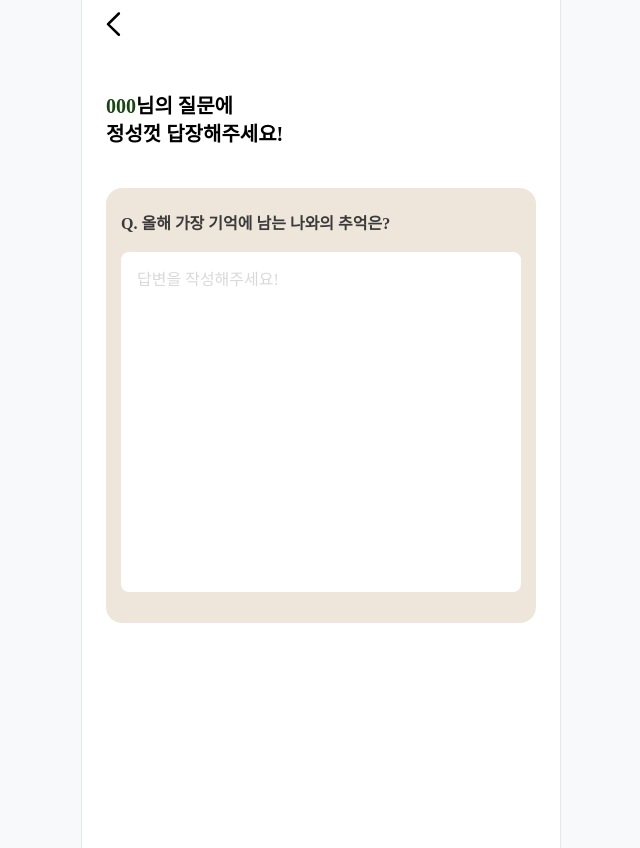
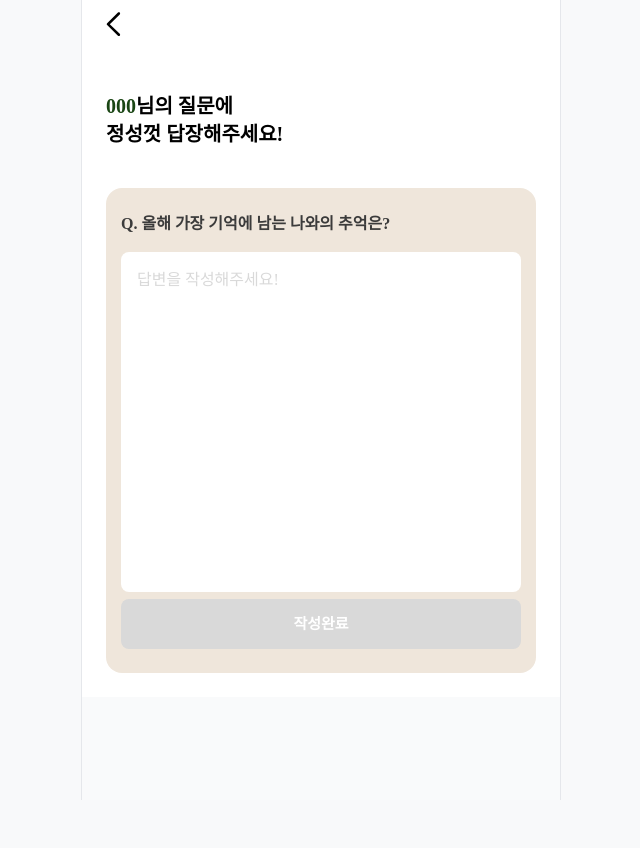
Before and after one commit to Ttokppokki/kkurukkuru-web, a React (Vite) app: page /letter in a window 1280 px wide. Shown: the whole page, without its empty margins (319-959 px from the left). After the commit the page ends 800 px from the top, so only its background shows below. Built offline with nearby package versions, Linux system fonts and the light colour scheme; a web font is replaced by a local one.

Commit message:
fix: Letter page 퍼블리싱

```diff
--- a/src/components/Button.tsx
+++ b/src/components/Button.tsx
@@ -11,7 +11,7 @@ const Button: React.FC<ButtonProps> = ({ text, isEnabled }) => {
       className={`w-full h-[50px] flex items-center justify-center rounded-lg font-bold text-[15px] ${
         isEnabled
           ? "bg-[#f6a1a1] text-white"
-          : "bg-[#d9d9d9] text-gray-500"
+          : "bg-[#d9d9d9] text-white"
       }`}
     >
       {text}
--- a/src/pages/letter.tsx
+++ b/src/pages/letter.tsx
@@ -1,11 +1,12 @@
 import React from "react";
 import Header from "../components/Header";
+import Button from "../components/Button";
 
 const Letter = () => {
     return (
-        <>
+        <div className="overflow-hidden flex h-screen flex-col">
             <Header />
-            <div className="p-6 flex h-screen flex-col bg-white">
+            <div className="p-6 bg-white">
                 <div className="mt-5">
                     <span className="text-[#1a4614] text-xl font-bold">
                         000
@@ -24,9 +25,10 @@ const Letter = () => {
                         placeholder="답변을 작성해주세요!"
                         className="mt-4 w-full h-[340px] p-4 rounded-lg resize-none bg-white text-gray-700 placeholder-[#d9d9d9] focus:outline-none "
                     ></textarea>
+                    <Button text="작성완료" isEnabled={false} />
                 </div>
             </div>
-        </>
+        </div>
     );
 };
 
```
